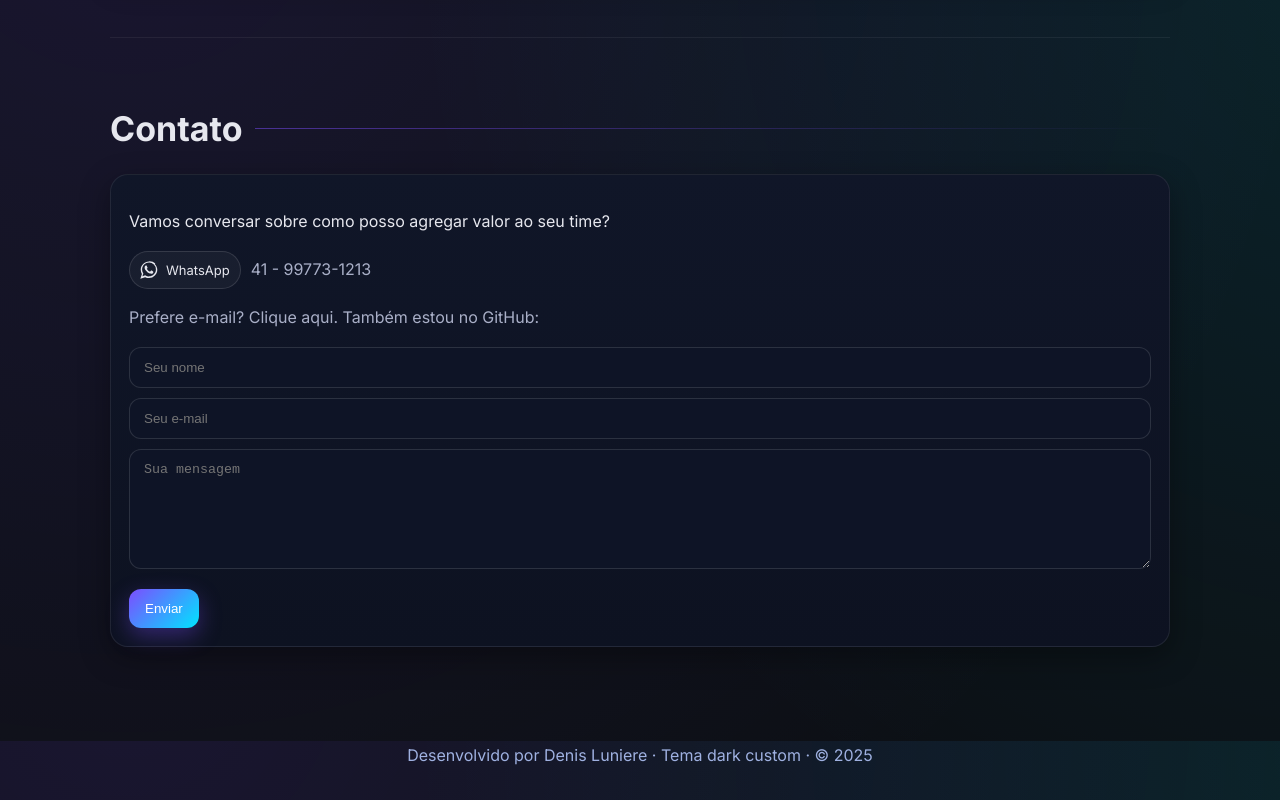
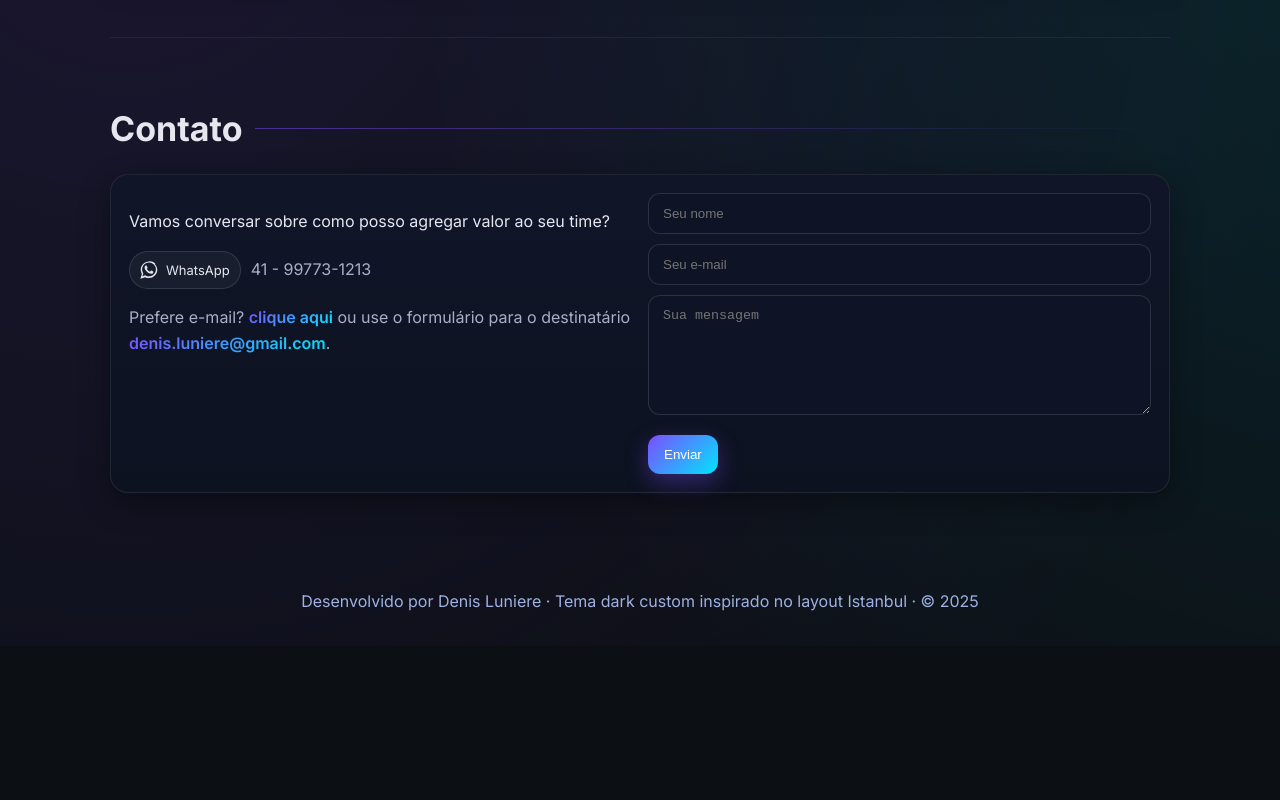
Before and after one commit to denisLuniere/denisLuniere.github.io, a plain HTML site: page index.html in a window 1280 px wide. Shown: the part 2459-3259 px from the top of the page. After the commit the page ends 3105 px from the top, so only its background shows below. Drawn offline with Linux system fonts and the light colour scheme; no server answers.

Commit message:
Update index.html contato, envio de e-mail

```diff
--- a/index.html
+++ b/index.html
@@ -148,6 +148,24 @@
     input, textarea{width:100%;padding:12px 14px;border-radius:12px;border:1px solid rgba(255,255,255,.12);background:#0e1426;color:var(--txt)}
     textarea{min-height:120px;resize:vertical}
     .notice{font-size:12px;color:var(--muted)}
+	/* Links com a mesma cor do botão Enviar (gradiente) */
+	.text-link{
+	  background: linear-gradient(135deg, var(--accent), var(--accent-2));
+	  -webkit-background-clip: text;
+	  background-clip: text;
+	  -webkit-text-fill-color: transparent; /* suporte WebKit */
+	  text-decoration: underline;
+	  text-underline-offset: 2px;
+	  font-weight: 600;
+	  transition: filter .2s ease;
+	}
+	.text-link:hover{ filter: brightness(1.12); }
+	.text-link:focus-visible{
+	  outline: 2px solid var(--accent-2);
+	  outline-offset: 2px;
+	  border-radius: 6px;
+	}
+
 
     /* Footer */
     footer{padding:32px 0;color:#9fb1e1;text-align:center}
@@ -330,31 +348,37 @@
 			<p>Vamos conversar sobre como posso agregar valor ao seu time?</p>
 			<div style="display:flex;align-items:center;gap:10px;margin:8px 0 12px">
 			  <a class="chip" href="https://wa.me/5541997731213" target="_blank" rel="noopener" title="Chamar no WhatsApp">
-                <svg width="18" height="18" viewBox="0 0 24 24" aria-hidden="true" style="vertical-align:middle"><path fill="currentColor" d="M20.52 3.48A11.78 11.78 0 0 0 12.01.5C5.94.5.97 5.47.97 11.54c0 2.03.54 4.02 1.58 5.77L.5 23.5l6.38-1.99a11.02 11.02 0 0 0 5.12 1.31h.01c6.07 0 11.04-4.97 11.04-11.04c0-2.95-1.15-5.73-3.53-7.8Zm-8.5 17.06h-.01a9.16 9.16 0 0 1-4.66-1.27l-.33-.2l-3.79 1.18l1.23-3.69l-.22-.38a9.18 9.18 0 0 1-1.41-4.9c0-5.06 4.12-9.18 9.18-9.18c2.45 0 4.75.95 6.48 2.68a9.1 9.1 0 0 1 2.7 6.49c0 5.06-4.12 9.17-9.17 9.17Zm5.05-6.86c-.28-.14-1.66-.82-1.92-.91c-.26-.1-.45-.14-.64.14c-.19.28-.74.91-.9 1.1c-.17.19-.33.21-.61.07c-.28-.14-1.18-.44-2.25-1.41c-.83-.74-1.39-1.66-1.56-1.94c-.16-.28-.02-.43.12-.57c.12-.13.28-.33.42-.49c.14-.16.19-.28.28-.47c.09-.19.05-.35-.02-.49c-.07-.14-.64-1.54-.88-2.1c-.23-.56-.47-.48-.64-.49l-.55-.01c-.19 0-.49.07-.75.35c-.26.28-1 1-1 2.42c0 1.42 1.03 2.79 1.17 2.98c.14.19 2.03 3.1 4.92 4.35c.69.3 1.22.47 1.64.6c.69.22 1.32.19 1.82.12c.56-.08 1.66-.68 1.9-1.34c.23-.65.23-1.22.16-1.34c-.07-.12-.26-.19-.54-.33Z"/></svg>
+				<svg width="18" height="18" viewBox="0 0 24 24" aria-hidden="true" style="vertical-align:middle"><path fill="currentColor" d="M20.52 3.48A11.78 11.78 0 0 0 12.01.5C5.94.5.97 5.47.97 11.54c0 2.03.54 4.02 1.58 5.77L.5 23.5l6.38-1.99a11.02 11.02 0 0 0 5.12 1.31h.01c6.07 0 11.04-4.97 11.04-11.04c0-2.95-1.15-5.73-3.53-7.8Zm-8.5 17.06h-.01a9.16 9.16 0 0 1-4.66-1.27l-.33-.2l-3.79 1.18l1.23-3.69l-.22-.38a9.18 9.18 0 0 1-1.41-4.9c0-5.06 4.12-9.18 9.18-9.18c2.45 0 4.75.95 6.48 2.68a9.1 9.1 0 0 1 2.7 6.49c0 5.06-4.12 9.17-9.17 9.17Zm5.05-6.86c-.28-.14-1.66-.82-1.92-.91c-.26-.1-.45-.14-.64.14c-.19.28-.74.91-.9 1.1c-.17.19-.33.21-.61.07c-.28-.14-1.18-.44-2.25-1.41c-.83-.74-1.39-1.66-1.56-1.94c-.16-.28-.02-.43.12-.57c.12-.13.28-.33.42-.49c.14-.16.19-.28.28-.47c.09-.19.05-.35-.02-.49c-.07-.14-.64-1.54-.88-2.1c-.23-.56-.47-.48-.64-.49l-.55-.01c-.19 0-.49 .07-.75 .35c-.26 .28-1 1-1 2.42c0 1.42 1.03 2.79 1.17 2.98c.14 .19 2.03 3.1 4.92 4.35c.69 .3 1.22 .47 1.64 .6c.69 .22 1.32 .19 1.82 .12c.56-.08 1.66-.68 1.9-1.34c.23-.65 .23-1.22 .16-1.34c-.07-.12-.26-.19-.54-.33Z"/></svg>
 				WhatsApp
 			  </a>
 			  <span class="muted">41 - 99773-1213</span>
 			</div>
-            <p class="muted">Prefere e-mail? <a id="emailLink" href="mailto:">Clique aqui</a>. Também estou no GitHub:</p>
+
+			<p class="muted">
+			  Prefere e-mail?
+			  <a id="emailCta" class="text-link" href="#">clique aqui</a>
+			  ou use o formulário para o destinatário
+			  <a class="text-link" href="mailto:denis.luniere@gmail.com">denis.luniere@gmail.com</a>.
+			</p>
+
 		  </div>
-          </div>
-          <form onsubmit="return false">
-            <input placeholder="Seu nome"/>
+
+		  <form id="contactForm">
+			<input id="cfName"   name="name"  placeholder="Seu nome" required />
 			<div style="height:10px"></div>
-            <input placeholder="Seu e-mail"/>
+			<input id="cfEmail"  name="email" type="email" placeholder="Seu e-mail" required />
 			<div style="height:10px"></div>
-            <textarea placeholder="Sua mensagem"></textarea>
+			<textarea id="cfMessage" name="message" placeholder="Sua mensagem" required></textarea>
 			<div style="height:12px"></div>
-            <button class="btn primary" type="submit">Enviar</button>
+			<button class="btn primary" type="submit" id="btnSendMail">Enviar</button>
 		  </form>
 		</div>
 	  </div>
 	</section>
-
   </main>
 
   <footer>
-    Desenvolvido por Denis Luniere · Tema dark custom · © <span id="year"></span>
+    Desenvolvido por Denis Luniere · Tema dark custom inspirado no layout Istanbul · © <span id="year"></span>
   </footer>
 
   <script>
@@ -466,6 +490,7 @@
 	  return counts;
 	}
 
+
 	// Render com filtro de ruído (sem “0%”) e agrupamento
 	function renderSkillsFromCounts(counts){
 	  const chips  = document.getElementById('skillsChips');
@@ -475,8 +500,8 @@
 	  const entries = Object.entries(counts).sort((a,b)=> b[1]-a[1]);
 	  const total   = entries.reduce((s,[,c])=> s+c, 0) || 1;
 
-	  const MIN_PCT = 0;       // omite < 0%
-	  const TOP_N   = 30;      // mostra só top 30 e agrupa o resto
+	  const MIN_PCT = 0;       // omite < 3%
+	  const TOP_N   = 30;      // mostra só top 10 e agrupa o resto
 	  const final   = [];
 	  let outrasPct = 0;
 
@@ -620,12 +645,49 @@
 	  });
 	}
 
+	function setupMailtoSender(){
+	  const form = document.getElementById('contactForm');
+	  const btn  = document.getElementById('btnSendMail');
+	  const cta  = document.getElementById('emailCta');
+
+	  const TO = 'denis.luniere@gmail.com';
+
+	  function buildMailto(){
+		const name = (document.getElementById('cfName').value || '').trim();
+		const email = (document.getElementById('cfEmail').value || '').trim();
+		const message = (document.getElementById('cfMessage').value || '').trim();
+
+		const subject = `Contato via portfólio — ${name || 'sem nome'}`;
+		const bodyText =
+			`Olá Denis,
+
+			${message || '(sem mensagem)'}
+
+			— ${name || 'Anônimo'} <${email || 'sem email'}>`;
+
+		const mailto = `mailto:${TO}?subject=${encodeURIComponent(subject)}&body=${encodeURIComponent(bodyText)}`;
+		return mailto;
+	  }
+
+	  // Clique no botão "Enviar" abre o cliente de e-mail
+	  form.addEventListener('submit', (e)=>{
+		e.preventDefault();
+		window.location.href = buildMailto();
+	  });
+
+	  // Clique no "Clique aqui" faz o mesmo (usando o que já foi digitado)
+	  cta.addEventListener('click', (e)=>{
+		e.preventDefault();
+		window.location.href = buildMailto();
+	  });
+	}
 
     async function init(){
       revealOnScroll();
       $('#year').textContent = new Date().getFullYear();
       await loadProfiles();
       await loadRepos();
+	  setupMailtoSender();
 
 	  // === Menu mobile (hamburger) ===
 	  (function(){
```
Lines whose indentation alone changed are shown as unchanged.
